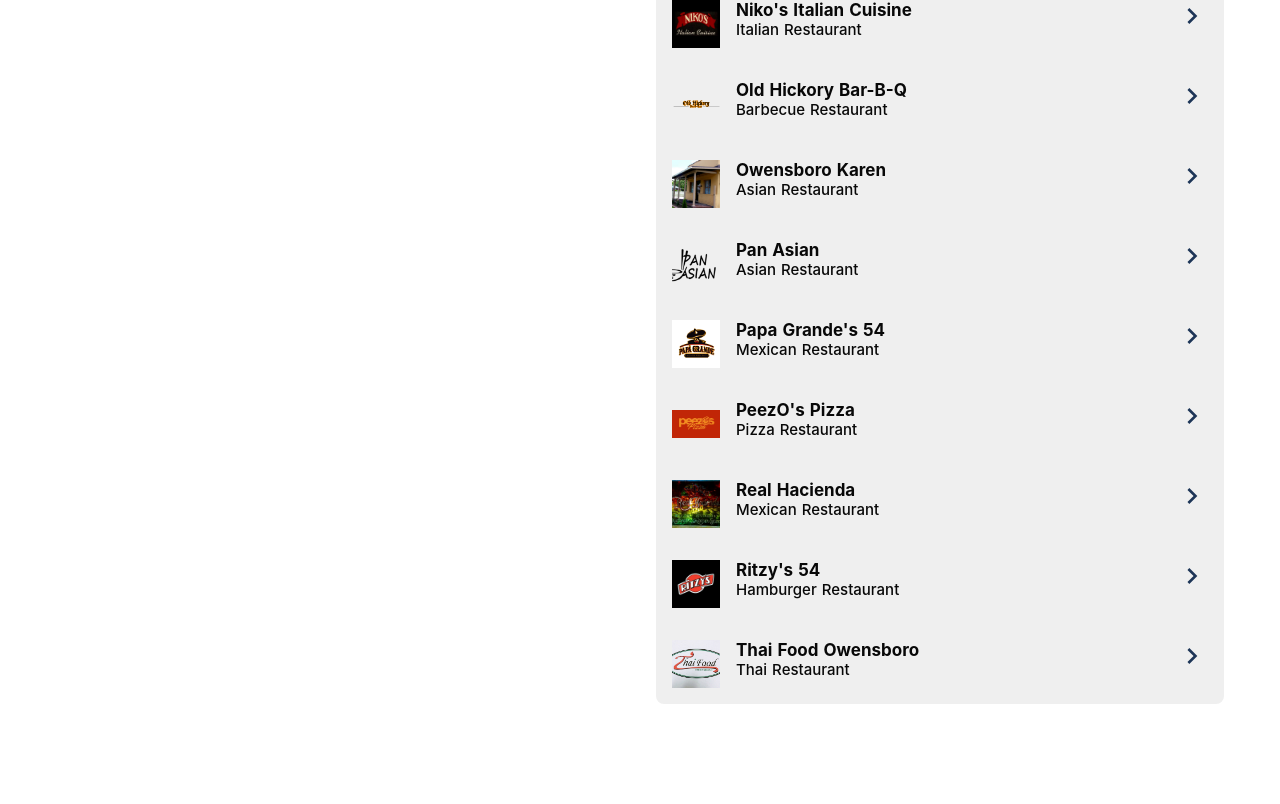
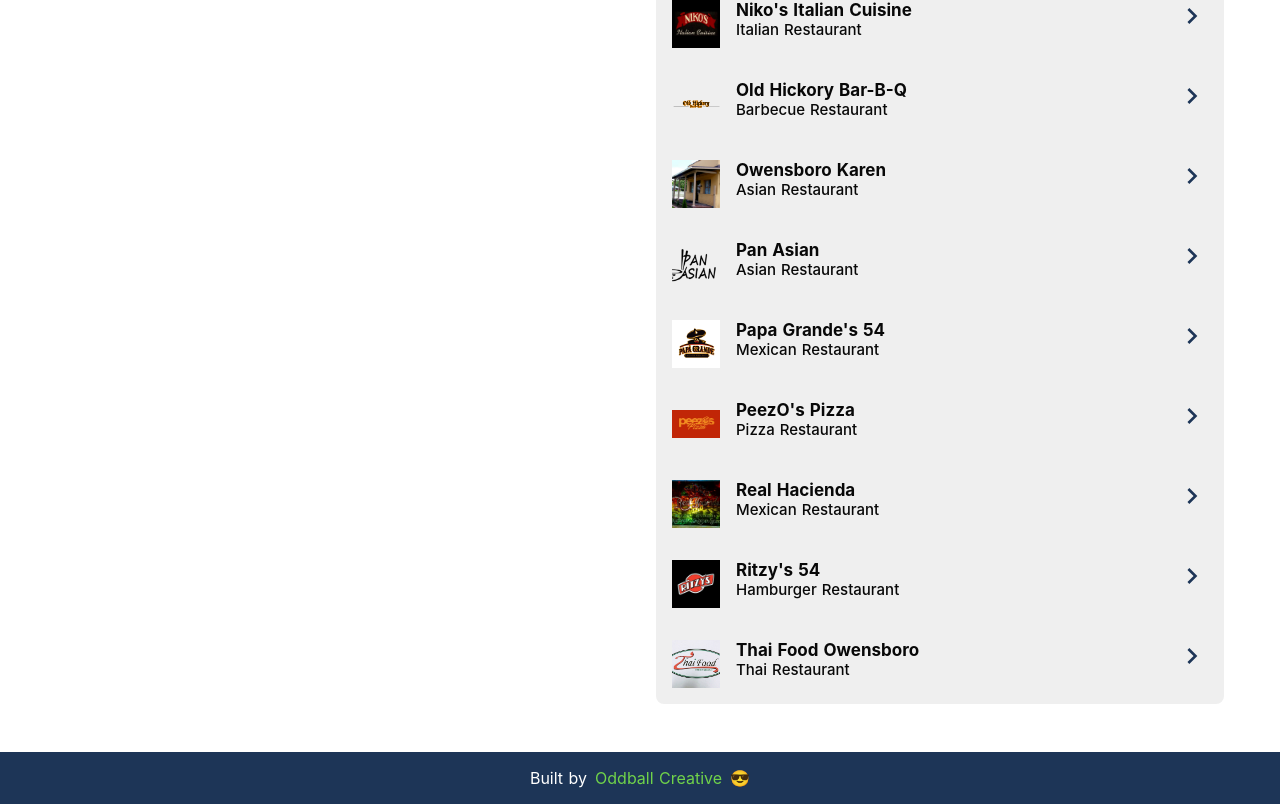
Before and after one commit to charliedr/Owensboro-Restaurants, a Nuxt app: page / in a window 1280 px wide. Shown: the part 1852-2656 px from the top of the page. Before the commit the page ends 2580 px from the top, so only its background shows below. Built offline with nearby package versions, Linux system fonts and the light colour scheme.

Commit message:
Created footer component

```diff
--- /dev/null
+++ b/components/Footer.vue
@@ -0,0 +1,39 @@
+<template>
+  <footer class="footer">
+    <div class="footer__wrapper container">
+      Built by <a href="https://oddballcreative.agency">Oddball Creative</a> &#128526;
+    </div>
+  </footer>
+</template>
+
+<script>
+export default {
+
+}
+</script>
+
+<style lang="scss">
+  .footer {
+    display: block;
+    padding: 1rem;
+    margin-top: 1.5rem;
+    background: #1D3557;
+    color: #ffffff;
+
+    &__wrapper {
+      display: flex;
+      align-items: center;
+      justify-content: center;
+
+      a {
+        margin: 0 .5rem;
+        color: #70D34A;
+        text-decoration: none;
+
+        &:hover {
+          text-decoration: underline;
+        }
+      }
+    }
+  }
+</style>
--- a/layouts/default.vue
+++ b/layouts/default.vue
@@ -2,15 +2,18 @@
   <div>
     <Navbar />
     <nuxt />
+    <Footer />
   </div>
 </template>
 
 <script>
 import Navbar from '~/components/Navbar.vue'
+import Footer from '~/components/Footer.vue'
 
 export default {
   components: {
-    Navbar
+    Navbar,
+    Footer
   }
 }
 </script>
```
